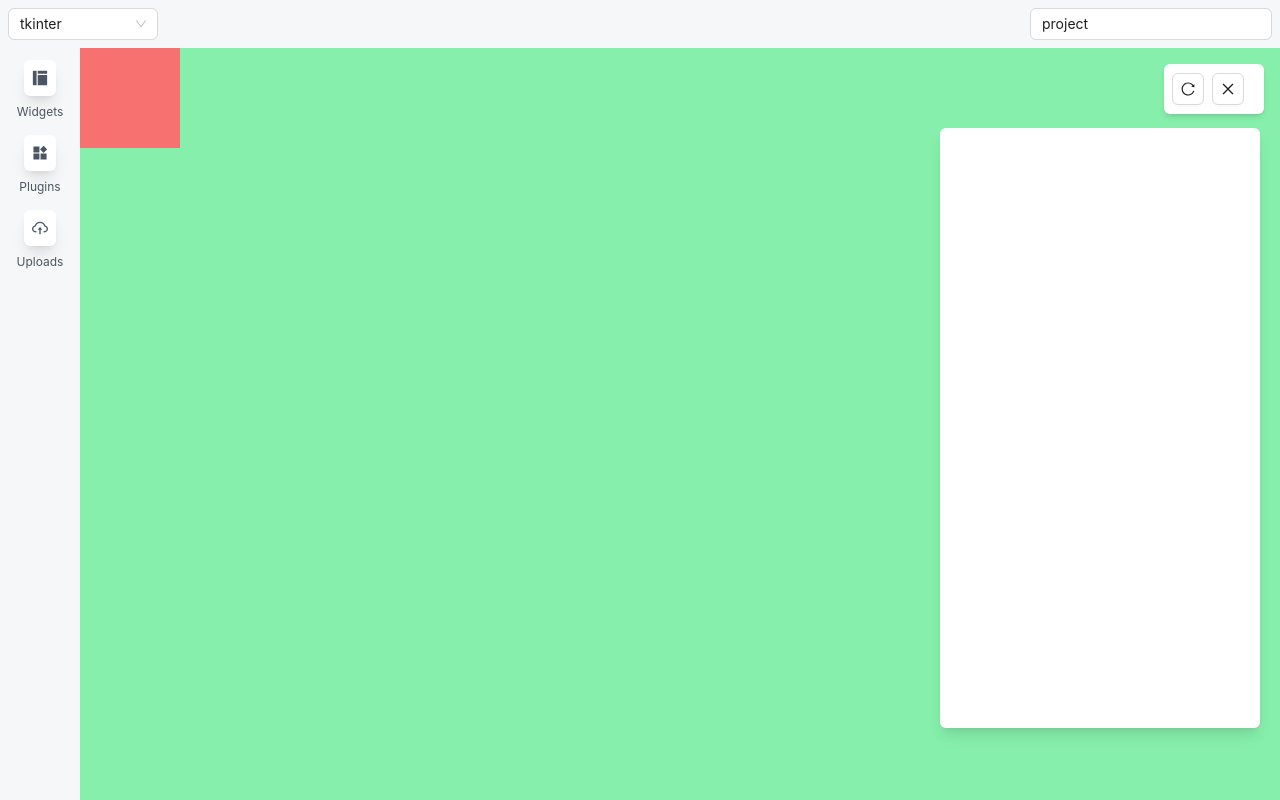
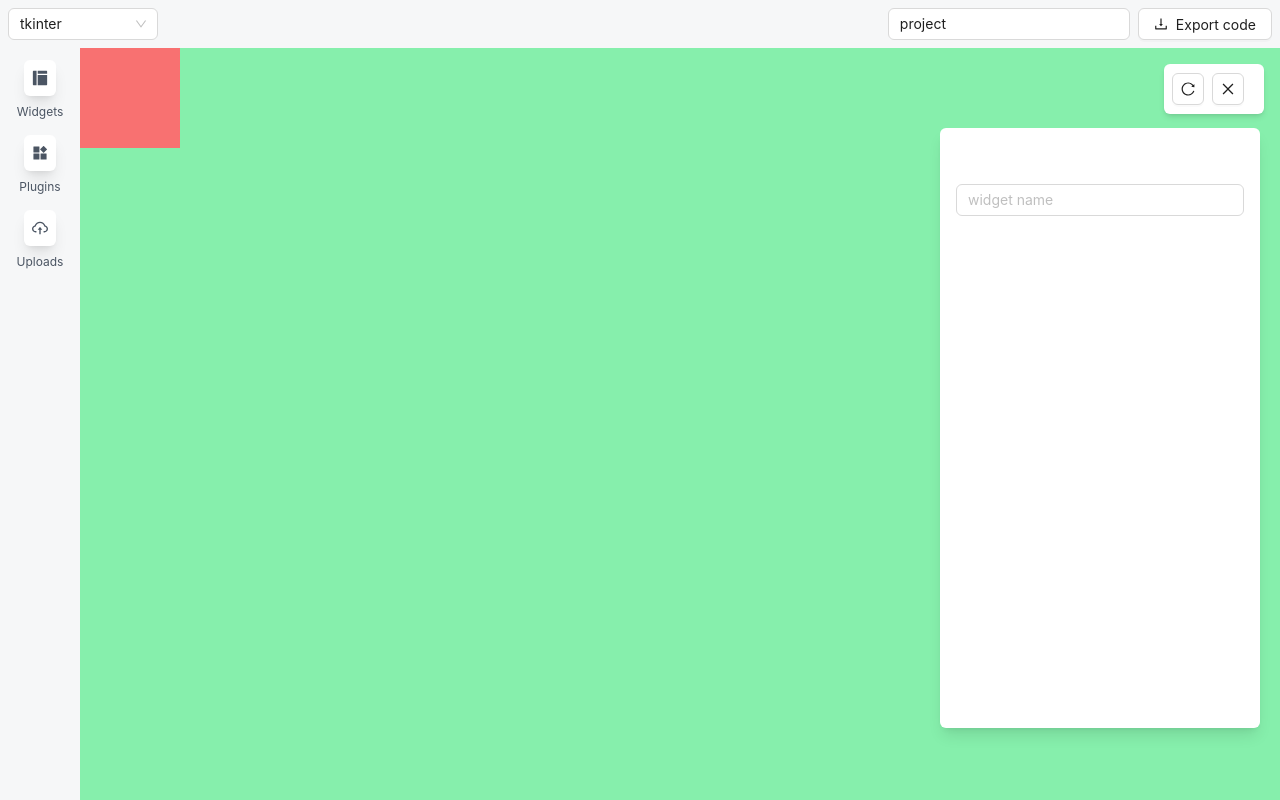
Before and after one commit to PaulleDemon/PyUIBuilder, a React (Create React App) app: page / in a window 1280 px wide. Built offline with nearby package versions, Linux system fonts and the light colour scheme.

Commit message:
working on toolbar

```diff
--- a/src/canvas/canvas.js
+++ b/src/canvas/canvas.js
@@ -74,6 +74,7 @@ class Canvas extends React.Component {
         this.fitCanvasToBoundingBox = this.fitCanvasToBoundingBox.bind(this)
         this.getCanvasBoundingRect = this.getCanvasContainerBoundingRect.bind(this)
 
+        this.setSelectedWidget = this.setSelectedWidget.bind(this)
         this.deleteSelectedWidgets = this.deleteSelectedWidgets.bind(this)
         this.removeWidget = this.removeWidget.bind(this)
         this.clearSelections = this.clearSelections.bind(this)
@@ -363,6 +364,10 @@ class Canvas extends React.Component {
         }, this.applyTransform)
     }
 
+    setSelectedWidget(selectedWidget){
+        this.setState({ selectedWidget: [selectedWidget] })
+    }
+
     clearSelections(){
         this.getActiveObjects().forEach(widget => {
             widget.current?.deSelect()
@@ -467,6 +472,9 @@ class Canvas extends React.Component {
         }), () => {
 
         })
+
+        if (this._onWidgetListUpdated)
+            this._onWidgetListUpdated([])
     }
 
     removeWidget(widgetId){
@@ -474,9 +482,14 @@ class Canvas extends React.Component {
         // this.widgetRefs[widgetId]?.current.remove()
         delete this.widgetRefs[widgetId]
 
-        this.setState((prevState) => ({
-            widgets: prevState.widgets.filter(widget => widget.id !== widgetId)
-        }))
+        const widgets = this.state.widgets.filter(widget => widget.id !== widgetId)
+
+        this.setState({
+            widgets: widgets
+        })
+
+        if (this._onWidgetListUpdated)
+            this._onWidgetListUpdated(widgets)
     }
 
     renderWidget(widget){
@@ -522,7 +535,10 @@ class Canvas extends React.Component {
                     </Dropdown>
                 </Droppable>
 
-                <CanvasToolBar isOpen={this.state.toolbarOpen} activeWidget={this.state.selectedWidgets[0]}/>
+                <CanvasToolBar isOpen={this.state.toolbarOpen}
+                                activeWidget={this.state.selectedWidgets[0]}
+                                setActiveWidget={this.setSelectedWidget}
+                                />
             </div>
         )
     }
--- a/src/canvas/constants/tools.js
+++ b/src/canvas/constants/tools.js
@@ -1,5 +1,6 @@
 
 const Tools = {
+    INPUT: "input",
     COLOR_PICKER: "color_picker",
     EVENT_HANDLER: "event_handler", // shows a event handler with all the possible function in the dropdown
 }
--- a/src/canvas/toolbar.js
+++ b/src/canvas/toolbar.js
@@ -1,22 +1,32 @@
 import { useEffect, useState } from "react"
+
+import { Input } from "antd"
+
 import { capitalize } from "../utils/common"
 
 
-function CanvasToolBar({isOpen, activeWidget}){
+/**
+ *
+ * @param {boolean} isOpen
+ * @param {import("./widgets/base.js").Widget} activeWidget
+ * @param {React.Dispatch<React.SetStateAction<import("./widgets/base.js").Widget>>} setActiveWidget
+ * @returns
+ */
+function CanvasToolBar({isOpen, activeWidget, setActiveWidget}){
 
     const [toolbarOpen, setToolbarOpen] = useState(isOpen)
-
-    const [widget, setWidget] = useState(activeWidget)
 
     useEffect(() => {
         setToolbarOpen(isOpen)
     }, [isOpen])
 
-    useEffect(() => {
-        setWidget(activeWidget)
-    }, [activeWidget])
 
-    console.log("Widget type: ", widget?.getWidgetType())
+    const handleWidgetNameChange = (e) => {
+        const updatedWidget = { ...activeWidget } // Create a shallow copy of the widget
+        updatedWidget?.setWidgetName(e.target.value) // Update widget's internal state
+        setActiveWidget(updatedWidget) // Update the state with the modified widget
+    }
+
     return (
         <div className={`tw-absolute tw-top-20 tw-right-5 tw-bg-white ${toolbarOpen ? "tw-w-[320px]": "tw-w-0"}
                          tw-px-4 tw-p-2 tw-h-[600px] tw-rounded-md tw-z-20 tw-shadow-lg
@@ -26,8 +36,15 @@ function CanvasToolBar({isOpen, activeWidget}){
                         >
 
             <h3 className="tw-text-2xl tw-text-center">
-                {capitalize(`${widget?.getWidgetType() || ""}`)}
+                {capitalize(`${activeWidget?.getWidgetType() || ""}`)}
             </h3>
+
+            <div>
+                <Input placeholder="widget name"
+                    value={activeWidget?.getWidgetName() || ""}
+                    onChange={handleWidgetNameChange}
+                    />
+            </div>
 
         </div>
     )
--- a/src/canvas/widgets/base.js
+++ b/src/canvas/widgets/base.js
@@ -75,9 +75,6 @@ class Widget extends React.Component{
         }
 
         this.state = {
-            attrs: { // attributes
-                // replace this with this.props
-            },
             zIndex: 0,
             pos: {x: 0, y: 0},
             size: { width: 100, height: 100 },
@@ -85,7 +82,27 @@ class Widget extends React.Component{
             widgetName: widgetName  || 'unnamed widget', // this will later be converted to variable name
             enableRename: false, // will open the widgets editable div for renaming
             resizing: false,
-            resizeCorner: ""
+            resizeCorner: "",
+
+            attrs: {
+                styling: {
+                    backgroundColor: {
+                        tool: Tools.COLOR_PICKER, // the tool to display, can be either HTML ELement or a constant string
+                        value: ""
+                    },
+                    foregroundColor: {
+                        tool: Tools.COLOR_PICKER,
+                        value: ""
+                    },
+                },
+                layout: "show", // enables layout use "hide" to hide layout dropdown, takes the layout from this.layout
+                events: {
+                    event1: {
+                        tool: Tools.EVENT_HANDLER,
+                        value: ""
+                    }
+                }
+            },
         }
 
         this.mousePress = this.mousePress.bind(this)
@@ -97,6 +114,7 @@ class Widget extends React.Component{
         // this.openRenaming = this.openRenaming.bind(this)
 
         this.isSelected = this.isSelected.bind(this)
+        this.setWidgetName = this.setWidgetName.bind(this)
 
         this.getPos = this.getPos.bind(this)
         this.setPos = this.setPos.bind(this)
@@ -137,6 +155,10 @@ class Widget extends React.Component{
 
     getWidgetType(){
         return this.constructor.widgetType
+    }
+
+    getAttributes(){
+        return this.state.attrs
     }
 
     /**
@@ -341,6 +363,15 @@ class Widget extends React.Component{
         })
     }
 
+    setWidgetName(name){
+
+        this.setState((prev) => ({
+            ...prev,
+            widgetName: name.length > 0 ? name : prev.widgetName,
+
+        }))
+    }
+
     renderContent(){
         // throw new NotImplementedError("render method has to be implemented")
         return (
@@ -373,13 +404,6 @@ class Widget extends React.Component{
             height: this.boundingRect.height + 5
         }
 
-        const onWidgetNameChange = (value) => {
-
-            this.setState((prev) => ({
-                ...prev,
-                widgetName: value.length > 0 ? value : prev.widgetName
-            }))
-        }
         // console.log("selected: ", this.state.selected)
         return (
 
@@ -393,7 +417,7 @@ class Widget extends React.Component{
                                 ${this.state.selected ? 'tw-border-2 tw-border-solid tw-border-blue-500' : 'tw-hidden'}`}>
 
                     <div className="tw-relative tw-w-full tw-h-full">
-                        <EditableDiv value={this.state.widgetName} onChange={onWidgetNameChange}
+                        <EditableDiv value={this.state.widgetName} onChange={this.setWidgetName}
                                         maxLength={40}
                                         openEdit={this.state.enableRename}
                                         className="tw-text-sm tw-w-fit tw-max-w-[160px] tw-text-clip tw-min-w-[150px]
--- a/src/components/editableDiv.js
+++ b/src/components/editableDiv.js
@@ -24,16 +24,10 @@ function EditableDiv({value, onChange, openEdit=false, maxLength=Infinity, class
     }, [openEdit])
 
     const handleInput = (event) => {
-
-        console.log("Event key: ", event.key)
         onChange(event.target.value)
-
-        // if (event.key === "")
     }
 
     const handleEnterKey = (event) => {
-        console.log("Event key: ", event.key)
-
         if (event.key === "Enter"){
             setIsEditable(false)
         }
--- a/src/components/header.js
+++ b/src/components/header.js
@@ -1,7 +1,7 @@
 import { useState } from "react"
 
-import { Select, Input } from "antd"
-import { DownOutlined } from "@ant-design/icons"
+import { Select, Input, Button } from "antd"
+import { DownloadOutlined, DownOutlined } from "@ant-design/icons"
 
 const items = [
     {
@@ -29,8 +29,11 @@ function Header(props){
                 className="tw-min-w-[150px]"
             />
 
-            <div className="tw-ml-auto tw-flex tw-place-content-center">
+            <div className="tw-ml-auto tw-flex tw-gap-2 tw-place-content-center">
                 <Input value={projectName} onChange={(e) => setProjectName(e.target.value)} placeholder="project name"/>
+                <Button icon={<DownloadOutlined />} >
+                    Export code
+                </Button>
             </div>
 
         </div>
--- a/src/utils/common.js
+++ b/src/utils/common.js
@@ -20,6 +20,5 @@ export function removeDuplicateObjects(array, key) {
  * @returns
  */
 export function capitalize(str) {
-  console.log("Text: ", str)
   return str.charAt(0).toUpperCase() + str.slice(1)
 }
```
